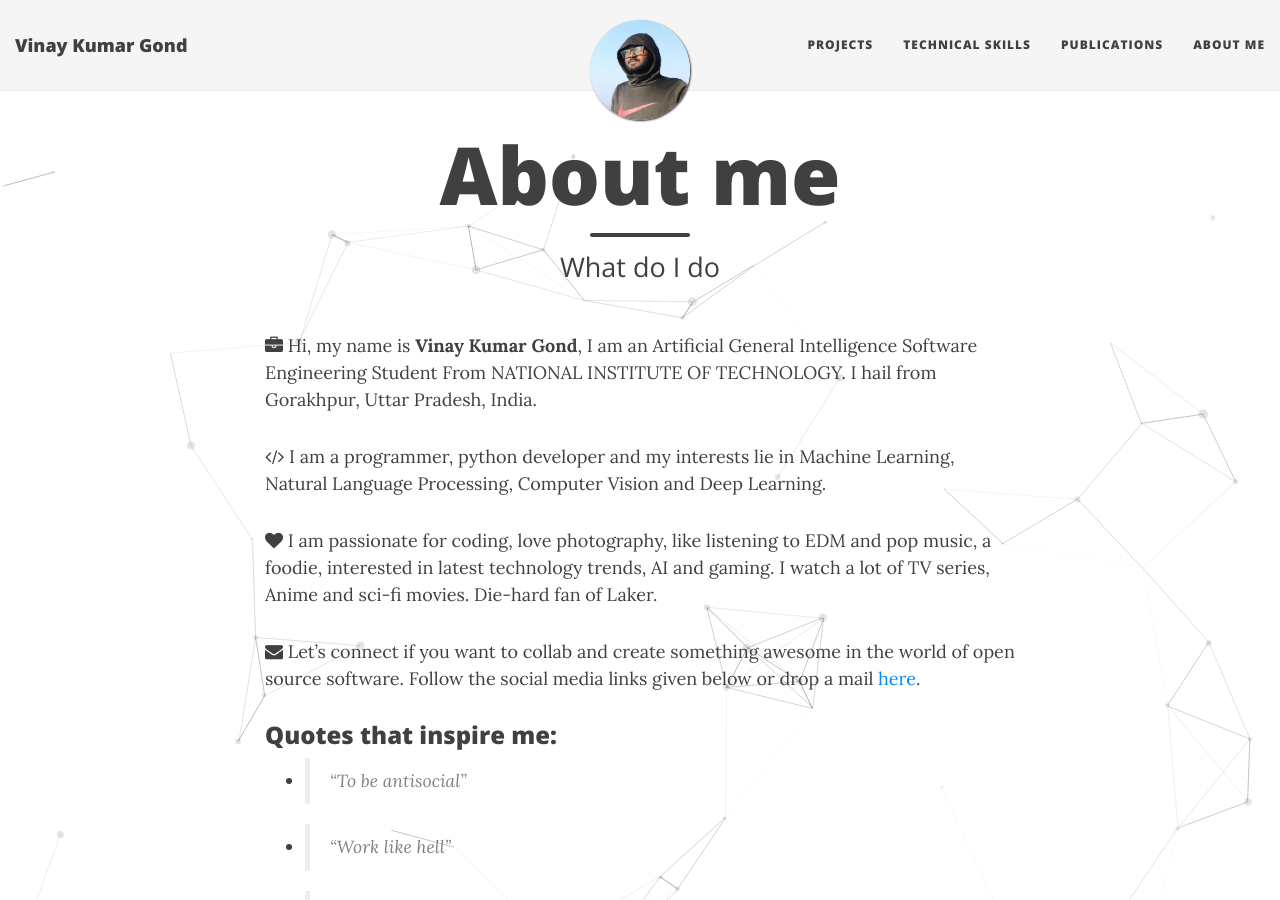
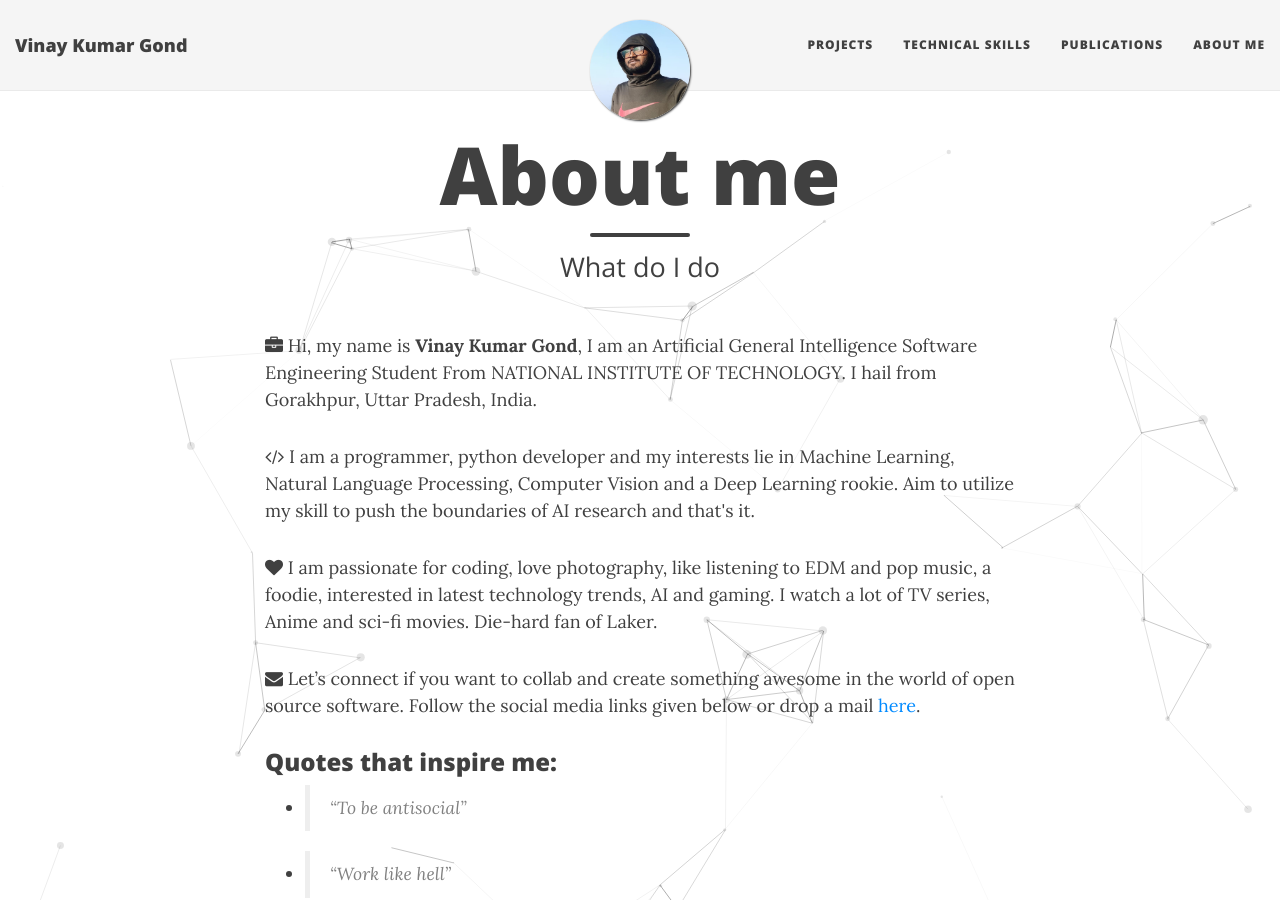
Before and after one commit to Vinaygond/Vinaygond.github.io, a Jekyll site: the page built from aboutme.md, in a window 1280 px wide and 900 px high. Built offline with Jekyll 4.4.1, drawn with Linux system fonts in a browser that asks for light colours; nearby versions of some CDN libraries.

Commit message:
Update aboutme.md

```diff
--- a/aboutme.md
+++ b/aboutme.md
@@ -11,7 +11,8 @@
 
 <p class="about-text">
 <span class="fa fa-code about-icon"></span>
-I am a programmer, python developer and my interests lie in Machine Learning, Natural Language Processing, Computer Vision and Deep Learning.
+I am a programmer, python developer and my interests lie in Machine Learning, Natural Language Processing, Computer Vision and a Deep Learning rookie.
+  Aim to utilize my skill to push the boundaries of AI research and that's it.
 </p>
 
 <p class="about-text">
```
